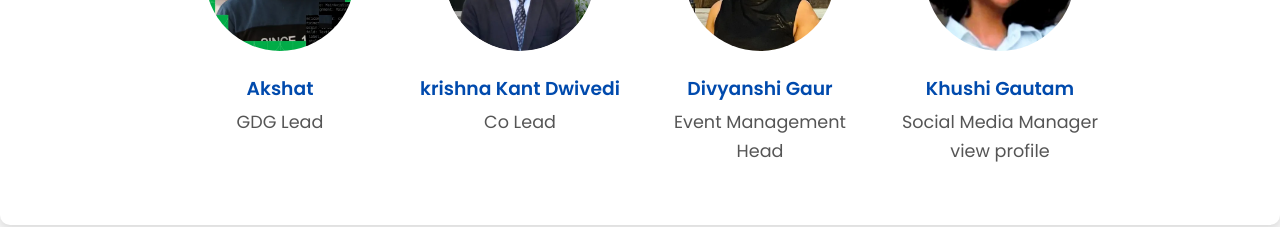
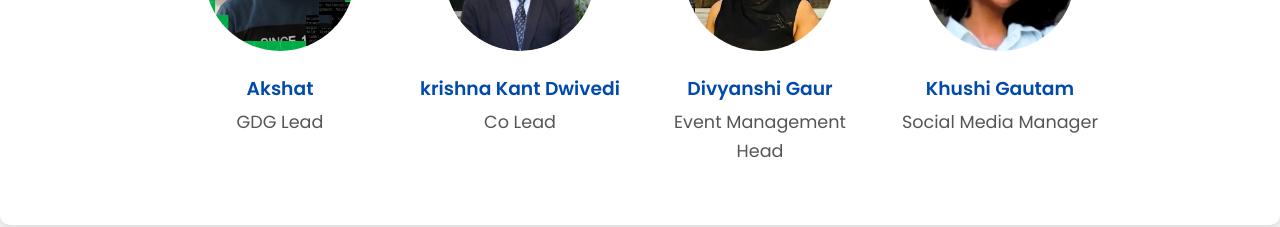
Before and after one commit to vasu07017/gcd, a plain HTML site: page index.html in a window 1280 px wide. Shown: the part 1600-1827 px from the top of the page. Drawn offline with Linux system fonts and the light colour scheme.

Commit message:
Update index.html

```diff
--- a/index.html
+++ b/index.html
@@ -114,7 +114,7 @@
           <img src="icon+images/khushi_gautam_D5c1jEH.webp" alt="Khushi Gautam">
           <h3>Khushi Gautam</h3>
           <p>Social Media Manager</p>
-         <a href-=""> <p>view profile</p></a>
+
         </div>
       </div>
     </div>
```
